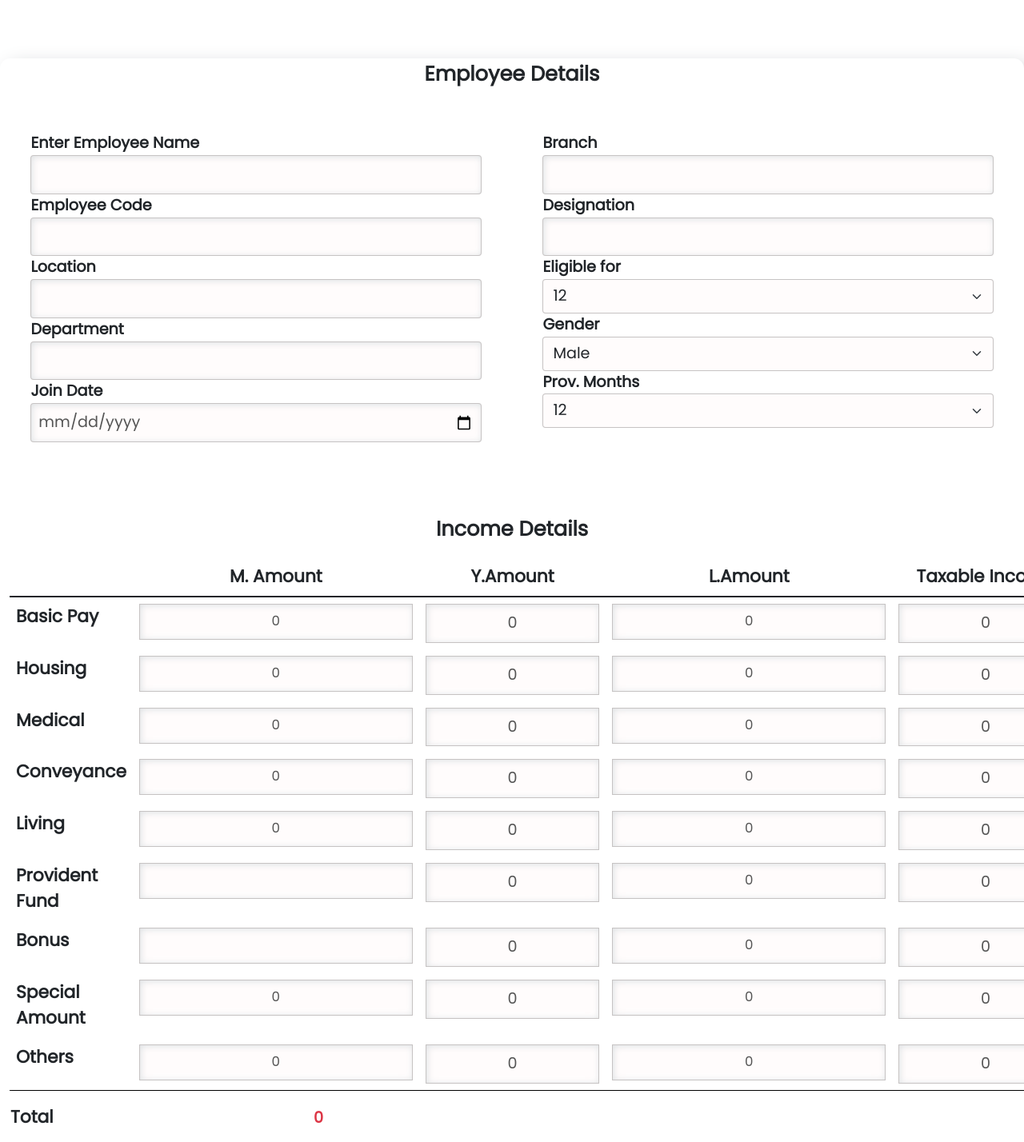
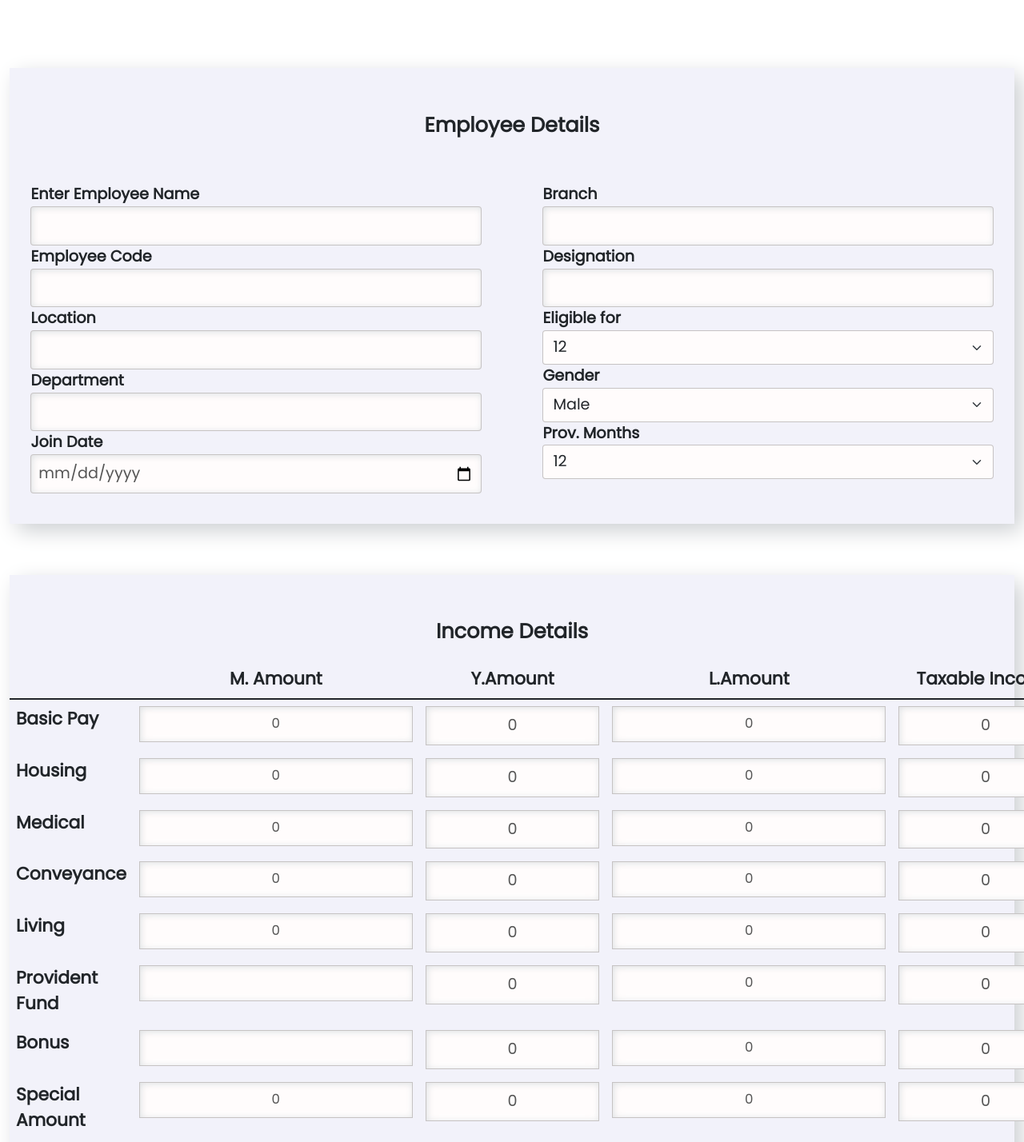
Before and after one commit to supermanshuvo/tax_calculator, a React (Create React App) app: page / in a window 1280 px wide. Shown: the part 222-1650 px from the top of the page at 80% size. Built offline with nearby package versions, Linux system fonts and the light colour scheme.

Commit message:
more updated UI

```diff
--- a/src/App.css
+++ b/src/App.css
@@ -1,8 +1,9 @@
 @import url("https://fonts.googleapis.com/css2?family=Poppins&display=swap");
 
 * {
-  font-family: "Times New Roman", Times, serif;
+  /* font-family: "Times New Roman", Times, serif; */
   font-family: "Poppins", sans-serif;
+  /* background-color: red; */
 }
 
 .container {
@@ -14,8 +15,13 @@
 }
 
 .fields {
+  /* box-shadow: 0.7vw 0.7vw 2vw #cbced1, -0.7vw -0.7vw 1.9vw #ffffff; */
+  border-radius: 1vw;
+}
+.sector {
   box-shadow: 0.7vw 0.7vw 2vw #cbced1, -0.7vw -0.7vw 1.9vw #ffffff;
-  border-radius: 1vw;
+  background-color: rgb(242, 242, 250) !important;
+  margin-top: 8vh;
 }
 .fields label {
   font-weight: bold;
@@ -209,3 +215,7 @@ td {
 .btn:hover {
   color: #fff;
 }
+
+.es6 {
+  margin-bottom: 1000px;
+}
--- a/src/App.js
+++ b/src/App.js
@@ -88,7 +88,6 @@ function App() {
               TotalPayable={totalpayable}
               ProvMonth={userData.provMonths}
             />
-            <Footer />
           </div>
 
           <ReactToPdf
@@ -100,11 +99,15 @@ function App() {
             scale={0.8}
           >
             {({ toPdf }) => (
-              <button className="btn " onClick={toPdf}>
+              <button
+                className="btn d-flex justify-content-end"
+                onClick={toPdf}
+              >
                 Generate pdf
               </button>
             )}
           </ReactToPdf>
+          <Footer />
         </>
       )}
     </div>
--- a/src/components/EmployeeDetailsAsOutputTable.js
+++ b/src/components/EmployeeDetailsAsOutputTable.js
@@ -4,9 +4,10 @@ function EmployeeDetailsAsOutputTable({ formData }) {
   return (
     <>
       <div className="container fields">
-        <p className="All_Headings">Employee Details</p>
+        <div className="sector">
           <form action="">
             <div className="row">
+              <p className="All_Headings">Employee Details</p>
               <div className="col-12 mx-auto">
                 <div className="table-responsive">
                   <table className="table">
@@ -22,7 +23,9 @@ function EmployeeDetailsAsOutputTable({ formData }) {
                         </td>
                         {/* right -  1*/}
                         <th className="th_of_Output_Table">Branch</th>
-                      <td className="td_of_Output_Table">{formData.branch}</td>
+                        <td className="td_of_Output_Table">
+                          {formData.branch}
+                        </td>
                       </tr>
                       {/* 2nd item */}
                       <tr>
@@ -59,7 +62,9 @@ function EmployeeDetailsAsOutputTable({ formData }) {
                         </td>
                         {/* right -  4*/}
                         <th className="th_of_Output_Table">Gender</th>
-                      <td className="td_of_Output_Table">{formData.gender}</td>
+                        <td className="td_of_Output_Table">
+                          {formData.gender}
+                        </td>
                       </tr>
                       {/* 5th item */}
                       <tr>
@@ -86,6 +91,7 @@ function EmployeeDetailsAsOutputTable({ formData }) {
             </div>
             {/*in next line "form"  will have been ended */}
           </form>
+        </div>
         {/*in next line "container-fluid" div will have been ended */}
       </div>
     </>
--- a/src/components/IncomeDetails.js
+++ b/src/components/IncomeDetails.js
@@ -106,10 +106,11 @@ export const InComeDetails = (props) => {
   return (
     <>
       <div className="container-fluid fields">
+        <form onSubmit={handleSubmit(handleFormData)}>
+          <div className="sector">
+            <div className="row">
               <p className="All_Headings">Employee Details</p>
 
-        <form onSubmit={handleSubmit(handleFormData)}>
-          <div className="row">
               {/* left-side-fields starts */}
               <div className="col-lg-6 col-md-12 table-left mx-auto">
                 <div className="form-group">
@@ -125,7 +126,9 @@ export const InComeDetails = (props) => {
                 </div>
 
                 <div className="form-group">
-                <label className="levelsOfEmployeeDetails">Employee Code</label>
+                  <label className="levelsOfEmployeeDetails">
+                    Employee Code
+                  </label>
                   <input
                     {...register("employeeCode")}
                     type="text"
@@ -190,7 +193,9 @@ export const InComeDetails = (props) => {
                   />
                 </div>
                 <div>
-                <label className="levelsOfEmployeeDetails">Eligible for</label>
+                  <label className="levelsOfEmployeeDetails">
+                    Eligible for
+                  </label>
                   <select
                     {...register("eligibility")}
                     className="form-select employee_details_rightside"
@@ -231,7 +236,9 @@ export const InComeDetails = (props) => {
                 </div>
 
                 <div>
-                <label className="levelsOfEmployeeDetails">Prov. Months</label>
+                  <label className="levelsOfEmployeeDetails">
+                    Prov. Months
+                  </label>
                   <select
                     {...register("provMonths")}
                     className="form-select employee_details_rightside"
@@ -259,9 +266,10 @@ export const InComeDetails = (props) => {
 
               {/* right-side-fields ends */}
             </div>
-          {/* <h2>Income Details: </h2> */}
+          </div>
+          <div className="sector">
+            <div className="row">
               <p className="All_Headings">Income Details</p>
-          <div className="row">
               <div className="col-12 mx-auto">
                 <div className="table-responsive.sm">
                   <table className="table">
@@ -618,12 +626,6 @@ export const InComeDetails = (props) => {
                           />
                         </td>
                       </tr>
-                  </tbody>
-                </table>
-              </div>
-            </div>
-          </div>
-          {/* <p>Total Taxable Income : {totalTaxableIncome}</p> */}
 
                       {/* Calculating Total */}
                       <tr className="total_of_IncomeDetails">
@@ -637,6 +639,12 @@ export const InComeDetails = (props) => {
                           </p>
                         </td>
                       </tr>
+                    </tbody>
+                  </table>
+                </div>
+              </div>
+            </div>
+            {/* <p>Total Taxable Income : {totalTaxableIncome}</p> */}
 
             {/* <button type="submit" value="Submit">
             Submit
@@ -647,6 +655,10 @@ export const InComeDetails = (props) => {
                 Submit
               </button>
             </div>
+          </div>
+
+          {/* ////////////PART -2 ////////////// */}
+          {/* <h2>Income Details: </h2> */}
         </form>
       </div>
     </>
--- a/src/components/InvestmentAllowance.js
+++ b/src/components/InvestmentAllowance.js
@@ -94,14 +94,17 @@ const InvestmentAllowance = (props) => {
 
   return (
     <div className="container mt-2">
+      <div className="sector">
         <div className="row">
           <h3>
             {props.ProvMonth} : {props.TotalPayable} : {props.TotalTaxIncome}:
             {props.PF}
           </h3>
-        <h5 className="bg-secondary fw-light p-2 text-center">
+          {/* <h5 className="bg-secondary fw-light p-2 text-center">
           Investment Allowance and Tax Rebate
-        </h5>
+        </h5> */}
+          <p className="All_Headings">Investment Allowance and Tax Rebate</p>
+
           <div className="container-fluid">
             <table className="table">
               <tbody>
@@ -137,6 +140,7 @@ const InvestmentAllowance = (props) => {
           ProvisionMonthTax={ProvisionMonthTax}
         />
       </div>
+    </div>
   );
 };
 
--- a/src/components/TotalTax.js
+++ b/src/components/TotalTax.js
@@ -298,9 +298,10 @@ function Totaltax(props) {
   return (
     <>
       <div className="container">
-        <p className="All_Headings">Income Tax</p>
+        <div className="sector">
           <form action="">
             <div className="row">
+              <p className="All_Headings">Income Tax</p>
               <div className="col-12 mx-auto">
                 <div className="table-responsive">
                   <table className="table ">
@@ -454,6 +455,8 @@ function Totaltax(props) {
             </div>
             {/*in next line "form"  will have been ended */}
           </form>
+        </div>
+
         {/*in next line "container-fluid" div will have been ended */}
       </div>
     </>
--- a/src/components/TotalTaxInvest.js
+++ b/src/components/TotalTaxInvest.js
@@ -37,14 +37,17 @@ const TotalTaxInvest = (props) => {
 
     */
   return (
+    <>
+      <div className="sector">
         <div className="row">
           <h3>
             {props.AllowInvestment}: {props.lessRebate} :{" "}
             {props.NetIncomeTaxPayable}:{props.ProvisionMonthTax}{" "}
           </h3>
-      <h5 className="bg-secondary fw-light p-2 text-center">
+          {/* <h5 className="bg-secondary fw-light p-2 text-center">
             Total Calculation
-      </h5>
+          </h5> */}
+          <p className="All_Headings">Total Calculation</p>
           <div className="container-fluid">
             <table className="table">
               <tbody>
@@ -58,13 +61,17 @@ const TotalTaxInvest = (props) => {
                   <td>{props.NetIncomeTaxPayable}</td>
                 </tr>
                 <tr>
-              <td colSpan="2">Provision Per Month {props.totalMonth} Months</td>
+                  <td colSpan="2">
+                    Provision Per Month {props.totalMonth} Months
+                  </td>
                   <td>{props.ProvisionMonthTax}</td>
                 </tr>
               </tbody>
             </table>
           </div>
         </div>
+      </div>
+    </>
   );
 };
 
```
Lines whose indentation alone changed are shown as unchanged.
